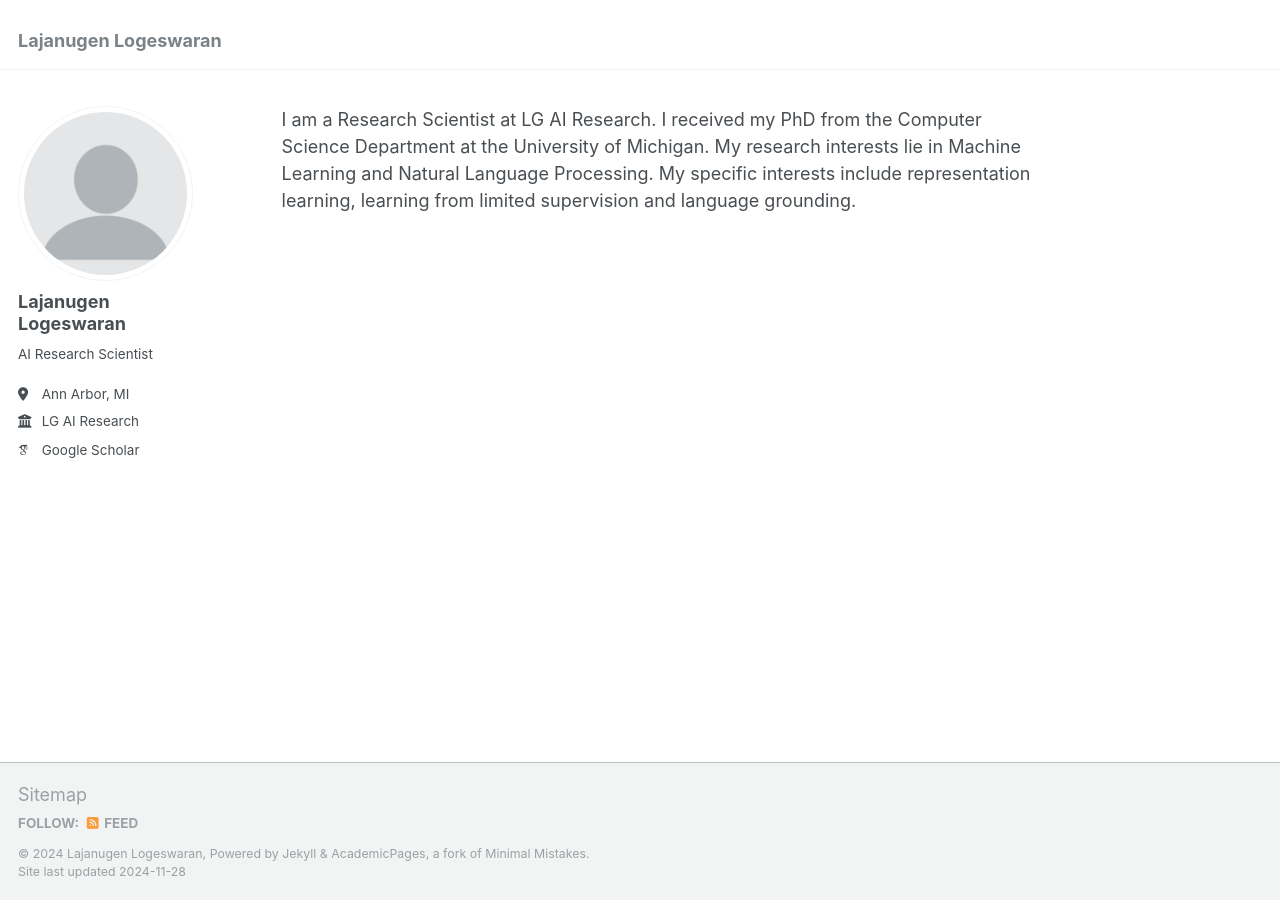
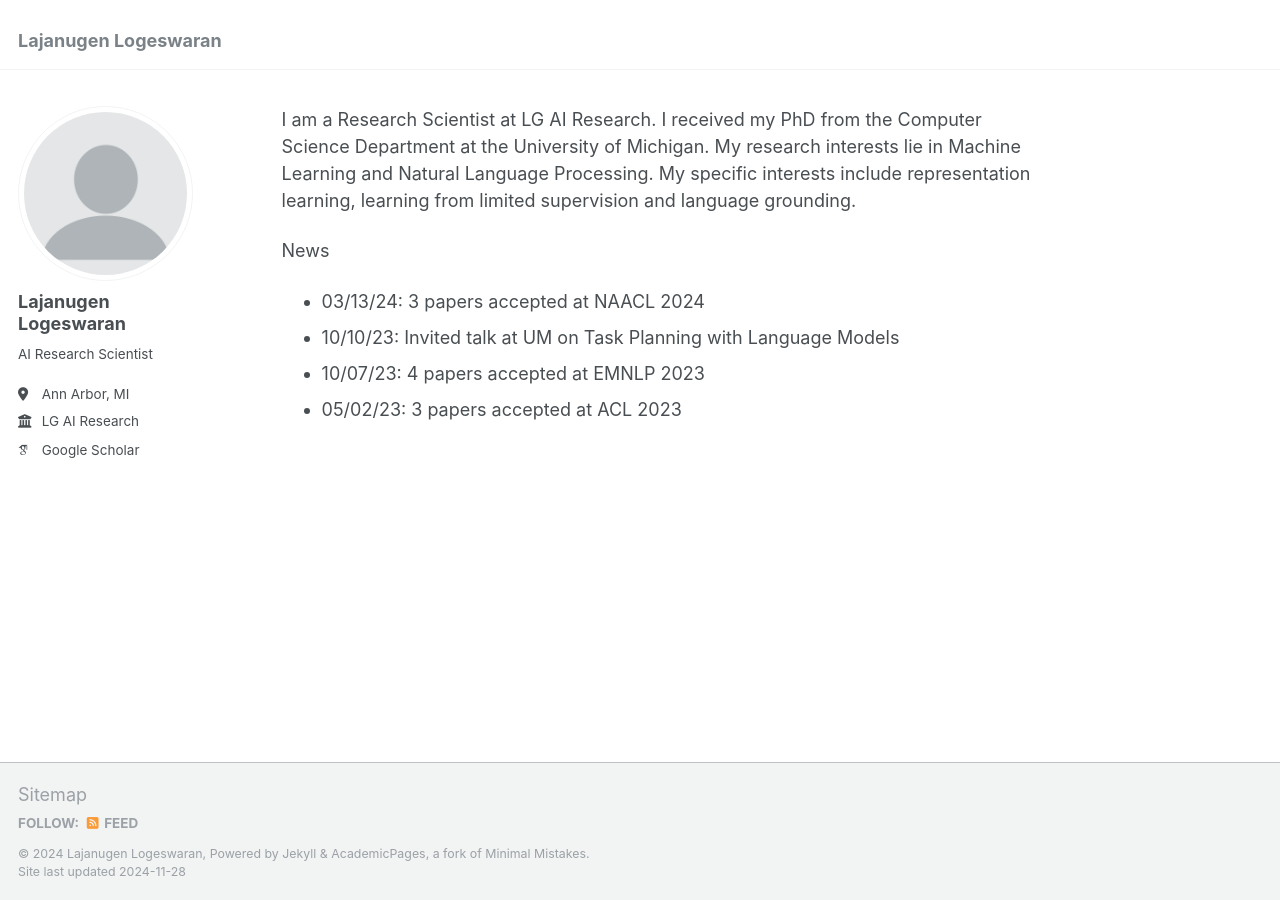
Before and after one commit to lajanugen/lajanugen.github.io, a Jekyll site: the page built from _pages/about.md, in a window 1280 px wide. Built offline with Jekyll 4.4.1, drawn with Linux system fonts in a browser that asks for light colours; some web fonts are replaced.

Commit message:
Update news

```diff
--- a/_pages/about.md
+++ b/_pages/about.md
@@ -8,3 +8,10 @@ redirect_from:
 ---
 
 I am a Research Scientist at LG AI Research. I received my PhD from the Computer Science Department at the University of Michigan. My research interests lie in Machine Learning and Natural Language Processing. My specific interests include representation learning, learning from limited supervision and language grounding.
+
+
+News
+- 03/13/24: 3 papers accepted at NAACL 2024
+- 10/10/23: Invited talk at UM on Task Planning with Language Models
+- 10/07/23: 4 papers accepted at EMNLP 2023
+- 05/02/23: 3 papers accepted at ACL 2023
```
